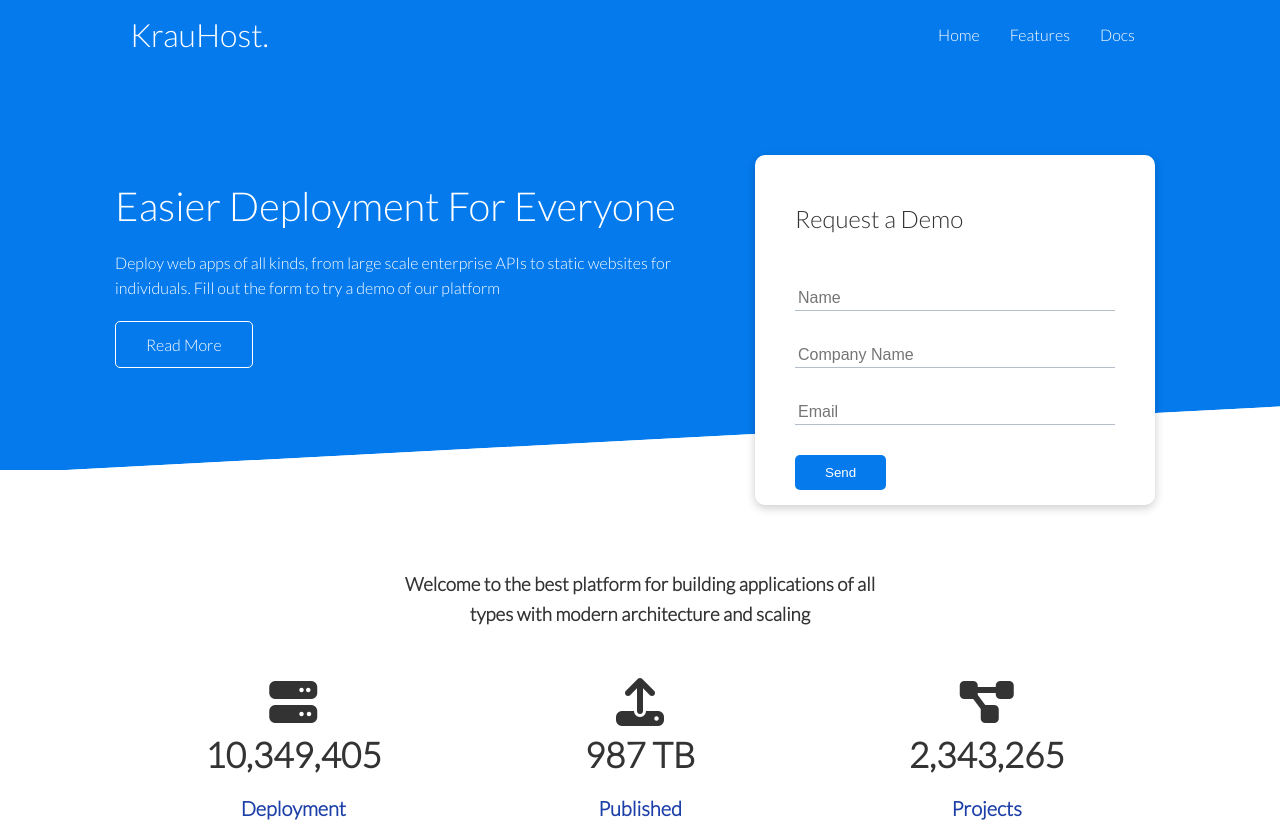
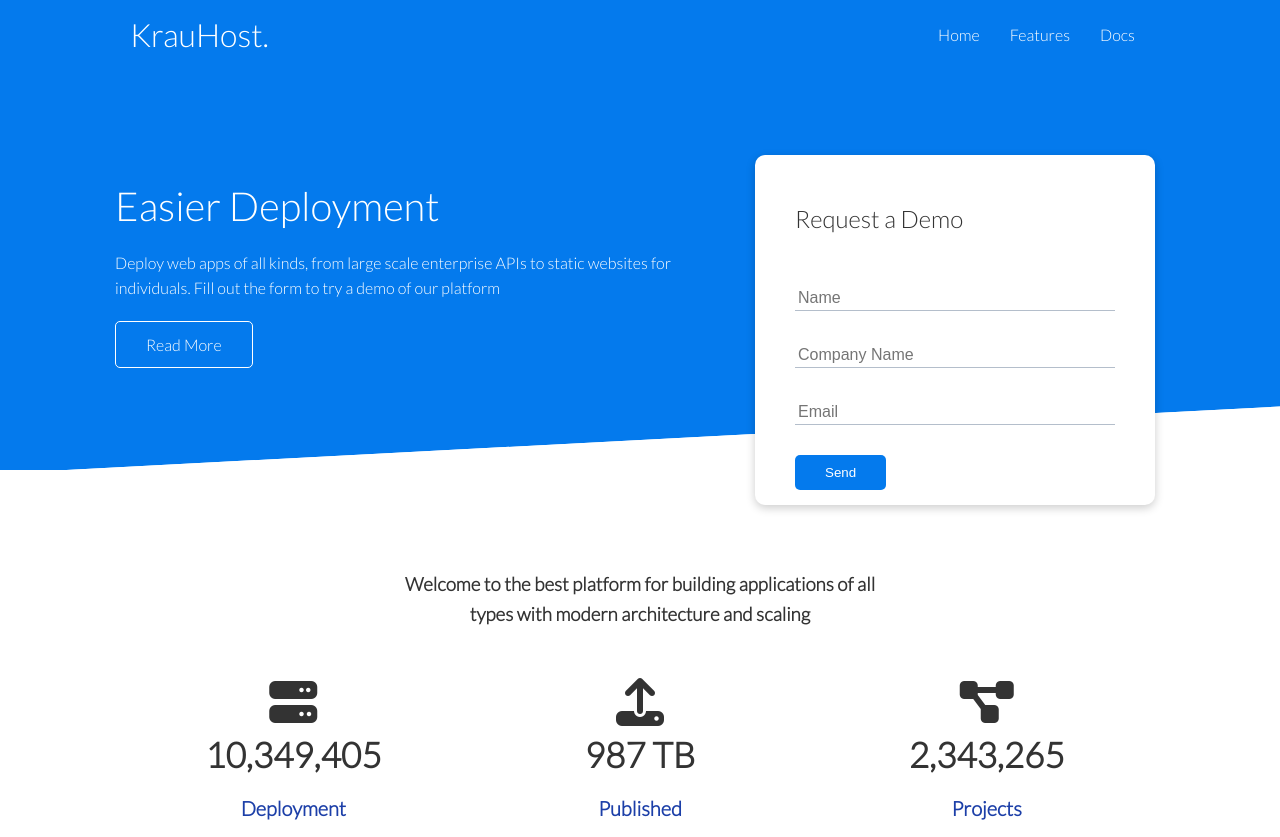
Before and after one commit to krau-code/responsive-website-tutorial, a plain HTML site: page index.html in a window 1280 px wide. Shown: the top 837 px of the page. Drawn offline with Linux system fonts and the light colour scheme.

Commit message:
Updated  Showcase Heading in index.html

```diff
--- a/index.html
+++ b/index.html
@@ -36,7 +36,7 @@
     <section class="showcase">
         <div class="container grid">
             <div class="showcase-text">
-                <h1>Easier Deployment For Everyone</h1>
+                <h1>Easier Deployment</h1>
                 <p>Deploy web apps of all kinds, from large scale enterprise APIs to static websites for individuals. Fill out the form to try a demo of our platform</p>
                 <a href="features.html" class="btn btn-outline">Read More</a>
             </div>
```
